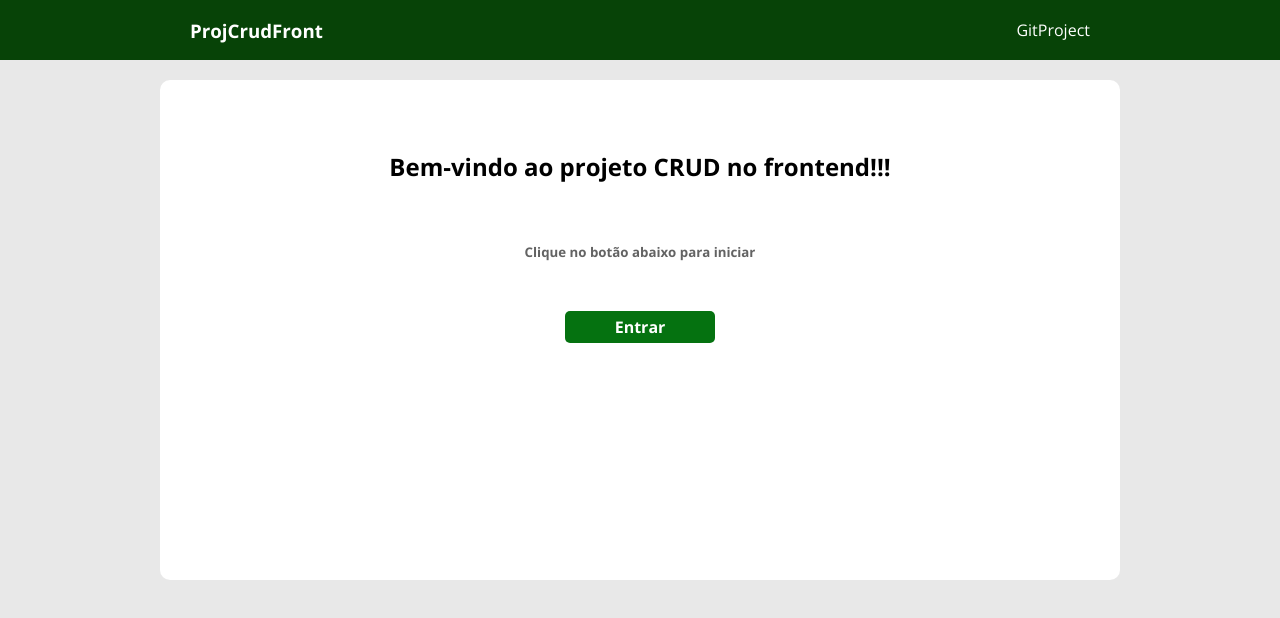
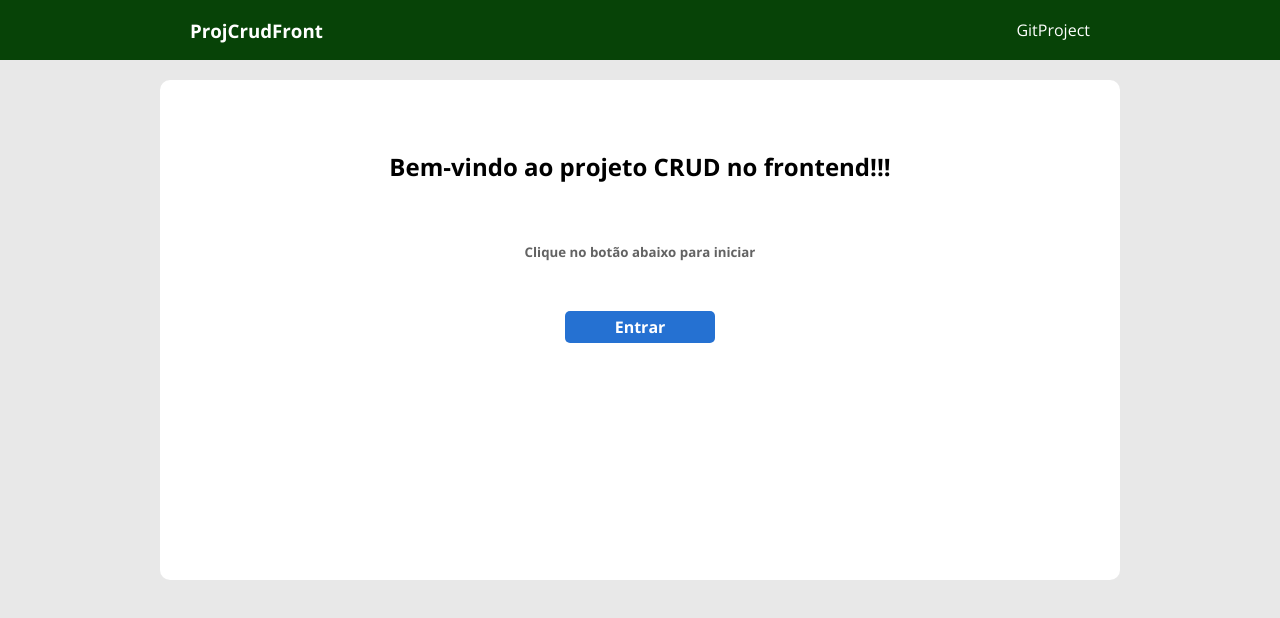
Before and after one commit to auriceliof/pessoal-ProjCrudBackFront, a React (Vite) app in the folder frontend/: page / in a window 1280 px wide. Shown: the top 618 px of the page. Built offline with nearby package versions, Linux system fonts and the light colour scheme.

Commit message:
Download Icons

```diff
--- a/frontend/src/index.css
+++ b/frontend/src/index.css
@@ -10,7 +10,7 @@
   --proj-color-card-bg: #fff;
   --proj-color-card-border: #d9d9d9;
 
-  --proj-color-btn-primary: #057210;
+  --proj-color-btn-primary: #2571d2;
   --proj-color-btn-secondary: #f33;
 
   --proj-color-font-primary: #636363;
```
Also changed, not shown: frontend/src/assets/pencil.svg (added), frontend/src/assets/trash.svg (added).
